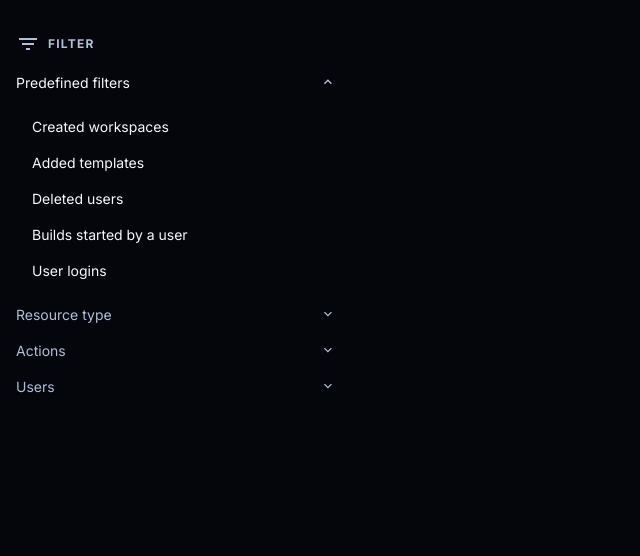
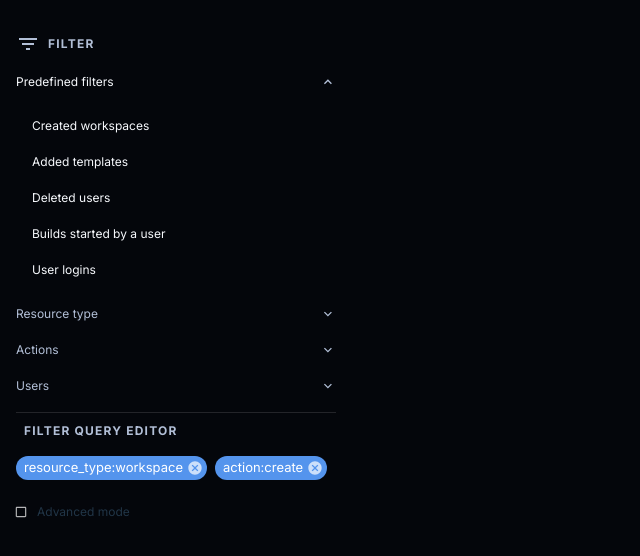
Before and after one commit to davidleiva/davidleiva-coder-uxeng-test, a React (Vite) app: page / in a window 1280 px wide. Shown: the top 556 px of the page, without its empty margins (0-640 px from the left). Built offline with nearby package versions, Linux system fonts and the light colour scheme.

Commit message:
22:51 monday

```diff
--- a/src/App.css
+++ b/src/App.css
@@ -99,7 +99,7 @@ body  {
 
 .FilterSideBar .MuiAccordionSummary-content > .MuiTypography-root,
 .FilterSideBar .MuiListItemText-root > .MuiTypography-root {
-  font-size: 0.875rem;
+  font-size: 12px;
 }
 
 .FilterSideBar .MuiAccordion-root.MuiPaper-root:before {
@@ -125,6 +125,38 @@ body  {
   margin-top: 0;
 }
 
-.FilterSideBar .MuiListItemButton-root .MuiListItemIcon-root {
+.FilterSideBar .MuiListItemButton-root.justifyEnd .MuiListItemIcon-root {
   justify-content: end;
 }
+
+.FilterSearchUser input, .FilterSearchUser label,
+.FilterSearchUser .MuiAvatar-circular {
+  font-size: 12px;
+}
+
+.MuiListItemButton-root .MuiListItemIcon-root, .MuiListItemButton-root .MuiAvatar-root {
+  min-width: 0;
+}
+
+.MuiListItemButton-root .MuiAvatar-root {
+  margin-right: 8px;
+}
+
+.FilterBar__Divider.MuiDivider-root {
+  margin: 8px auto;
+}
+
+.QueryEditor textarea,
+.QueryEditor label,
+.QueryEditor label span {
+  font-size: 12px;
+}
+
+.QueryEditor .MuiInputLabel-formControl {
+  top: 2px;
+}
+
+.QueryEditor .MuiCheckbox-root svg {
+  width: 0.875rem;
+  height: 0.875rem;
+}
--- a/src/components/FilterAccordion.tsx
+++ b/src/components/FilterAccordion.tsx
@@ -9,27 +9,26 @@ import { FilterSBItemProps } from './FiltersSB';
 export interface FilterAccordionProps {
     title: string,
     defaultExp?: boolean,
-    content: React.ReactElement<FilterSBItemProps>
+    content: React.ReactElement<FilterSBItemProps>,
+    isExpanded: boolean,
+    handleChange: Function
 }
 
-export const FilterAccordion = ({title, defaultExp, content}: FilterAccordionProps) => {
-
-    // const [selectedIndex, setSelectedIndex] = React.useState(NaN);
-
-    // const handleListItemClick = (
-    //     event: React.MouseEvent<HTMLDivElement, MouseEvent>,
-    //     index: number,
-    // ) => {
-    //     index !== selectedIndex ? setSelectedIndex(index) : setSelectedIndex(NaN);
-    //     console.log(event); // preventing linter
-    // };
-
+export const FilterAccordion = ({
+    title,
+     defaultExp,
+     content,
+     isExpanded,
+     handleChange
+    }: FilterAccordionProps) => {
     return (
         <Accordion
+            expanded={isExpanded}
             sx={{
                 bgcolor: 'transparent',
             }}
             defaultExpanded={defaultExp}
+            onChange={() => handleChange()}
         >
             <AccordionSummary
                 expandIcon={<ExpandMoreIcon />}
--- /dev/null
+++ b/src/components/FilterSBUsers.tsx
@@ -0,0 +1,61 @@
+// import Autocomplete from '@mui/material/Autocomplete';
+import * as React from 'react';
+
+import TextField from '@mui/material/TextField';
+import InputAdornment from '@mui/material/InputAdornment';
+import SearchIcon from '@mui/icons-material/Search';
+import List from '@mui/material/List';
+import ListItemButton from '@mui/material/ListItemButton';
+import ListItemIcon from '@mui/material/ListItemIcon';
+import ListItemText from '@mui/material/ListItemText';
+import Avatar from '@mui/material/Avatar';
+import { USERS } from '../constants';
+
+export const FilterSBUsers = () => {
+    const [selectedIndex, setSelectedIndex] = React.useState(1);
+
+    const handleListItemClick = (
+        event: React.MouseEvent<HTMLDivElement, MouseEvent>,
+        index: number,
+    ) => {
+        setSelectedIndex(index);
+        console.log(event); // linter prevent
+    };
+    return (
+        <div
+            className="FilterSearchUser"
+            style={{ padding: '8px 0'}}
+        >
+            <TextField
+                fullWidth
+                InputProps={{
+                    startAdornment: (
+                        <InputAdornment position="start">
+                            <SearchIcon />
+                        </InputAdornment>
+                    ),
+                }}
+                label="Search user"
+                size='small'
+            />
+            <List component="nav" aria-label="main mailbox folders">
+                {USERS.map((user) => (
+                    <ListItemButton
+                        selected={selectedIndex === 0}
+                        onClick={(event) => handleListItemClick(event, 0)}
+                    >
+                        <ListItemIcon>
+                        <Avatar
+                            sx={{ width: 20, height: 20 }}
+                        >H</Avatar>
+                        </ListItemIcon>
+                        <ListItemText primary={user.name} />
+                    </ListItemButton>
+                )
+                )}
+            </List>
+        </div>
+    )
+};
+
+export default FilterSBUsers;
--- a/src/components/FilterSideBar.tsx
+++ b/src/components/FilterSideBar.tsx
@@ -1,10 +1,19 @@
+import { useState } from 'react';
 import {FilterAccordion} from './FilterAccordion';
 import Typography from "@mui/material/Typography";
 import FilterListIcon from '@mui/icons-material/FilterList';
 import { FiltersSB } from './FiltersSB';
-import { Predefined_Filters } from '../constants';
+import { FilterSBUsers } from './FilterSBUsers';
+import { QueryEditor } from './QueryEditor';
+import { PREDEFINED_FILTERS } from '../constants';
+import Divider from "@mui/material/Divider"
 
 const FilterSideBar = () => {
+    const [activeAccordion, setActiveAccordion] = useState(0);
+    const handleActiveAccordion = (value:number) => {
+        value !== activeAccordion ? setActiveAccordion(value) : setActiveAccordion(NaN)
+        debugger;
+    };
     return (
         <div className="FilterSideBar">
             <div
@@ -20,10 +29,33 @@ const FilterSideBar = () => {
                     Filter
                 </Typography>
             </div>
-            <FilterAccordion title={'Predefined filters'} content={<FiltersSB filters={Predefined_Filters}/>} defaultExp={true}/>
-            <FilterAccordion title={'Resource type'} content={<FiltersSB filters={Predefined_Filters}/>} />
-            <FilterAccordion title={'Actions'} content={<FiltersSB filters={Predefined_Filters}/>}/>
-            <FilterAccordion title={'Users'} content={<FiltersSB filters={Predefined_Filters}/>}/>
+            <FilterAccordion
+                title={'Predefined filters'}
+                content={<FiltersSB filters={PREDEFINED_FILTERS}/>}
+                defaultExp={true}
+                isExpanded={activeAccordion === 0}
+                handleChange={() => handleActiveAccordion(0)}
+            />
+            <FilterAccordion
+                title={'Resource type'}
+                content={<FiltersSB filters={PREDEFINED_FILTERS}/>}
+                isExpanded={activeAccordion === 1}
+                handleChange={() => handleActiveAccordion(1)}
+            />
+            <FilterAccordion
+                title={'Actions'}
+                content={<FiltersSB filters={PREDEFINED_FILTERS}/>}
+                isExpanded={activeAccordion === 2}
+                handleChange={() => handleActiveAccordion(2)}
+            />
+            <FilterAccordion
+                title={'Users'}
+                content={<FilterSBUsers />}
+                isExpanded={activeAccordion === 3}
+                handleChange={() => handleActiveAccordion(3)}
+            />
+            <Divider className="FilterBar__Divider"/>
+            <QueryEditor />
         </div>
       )
 };
--- a/src/components/FiltersSB.tsx
+++ b/src/components/FiltersSB.tsx
@@ -26,6 +26,7 @@ export const FiltersSB = ({isSelected, filters: Filters}: FilterSBItemProps) =>
             Filters.map( (item, index) => {
                 return (
                     <ListItemButton
+                        className="justifyEnd"
                         key={index}
                         selected={false}
                         onClick={() => handleListItemClick()}
--- /dev/null
+++ b/src/components/QueryEditor.tsx
@@ -0,0 +1,74 @@
+import TextField from '@mui/material/TextField';
+import Chip from '@mui/material/Chip';
+import Stack from '@mui/material/Stack';
+import Box from '@mui/material/Box';
+import { FormControlLabel, Typography } from '@mui/material';
+import FormGroup from '@mui/material/FormGroup';
+import Checkbox from '@mui/material/Checkbox';
+import Button from '@mui/material/Button';
+import { useState } from 'react';
+
+export const QueryEditor = () => {
+    const [isAdvanced, setIsAdvanced] = useState(false);
+    const handleDelete = () => { };
+
+    return (
+        <Box className="QueryEditor">
+            <Typography variant="h6" gutterBottom className="FilterSideBar__header">
+                Filter Query Editor
+            </Typography>
+            <Stack
+                direction="row"
+                spacing={1}
+                marginTop={2}
+                marginBottom={2}
+            >
+                <Chip
+                    color="primary"
+                    size="small"
+                    label="resource_type:workspace"
+                    onDelete={handleDelete}
+                />
+                <Chip
+                    color="primary"
+                    size="small"
+                    label="action:create"
+                    onDelete={handleDelete}
+                />
+            </Stack>
+
+            <FormGroup >
+                <FormControlLabel
+                    control={<Checkbox size='small'
+                    checked={isAdvanced}/>}
+                    label={<span onClick={() => setIsAdvanced(!isAdvanced)}>Advanced mode</span>}
+                    onClick={() => setIsAdvanced(!isAdvanced)}
+                />
+            </FormGroup>
+            { isAdvanced &&
+                <>
+                <Typography variant="h6" gutterBottom className="FilterSideBar__header" marginTop={1}>
+                    Add more filters
+                </Typography>
+
+                <Stack direction="row" marginBottom={1}>
+                    <TextField
+                        style={{fontSize: '12px'}}
+                        margin={'dense'}
+                        size='small'
+                        fullWidth
+                        id="outlined-multiline-flexible"
+                        label="Enter your query"
+                        multiline
+                        maxRows={4}
+                    />
+                </Stack>
+                <Stack direction="row" spacing={1} justifyContent={'flex-end'}>
+                    <Button variant="contained" size="small">Save</Button>
+                    <Button variant="outlined" size="small">Cancel</Button>
+                </Stack>
+                </>
+            }
+        </Box>
+    )
+};
--- a/src/constants.tsx
+++ b/src/constants.tsx
@@ -1,4 +1,4 @@
-export const Predefined_Filters = [
+export const PREDEFINED_FILTERS = [
     {
         label: 'Created workspaces',
         value: 0,
@@ -21,7 +21,7 @@ export const Predefined_Filters = [
     }
 ];
 
-export const Resource_Filters = [
+export const RESOURCE_FILTERS = [
     {
         label: 'Api Key',
         value: 0,
@@ -59,3 +59,8 @@ export const Resource_Filters = [
         value: 7,
     }
 ];
+
+export const USERS = [
+    { name: 'David Leiva' },
+    { name: 'Bruno Quaresma'}
+];
```
